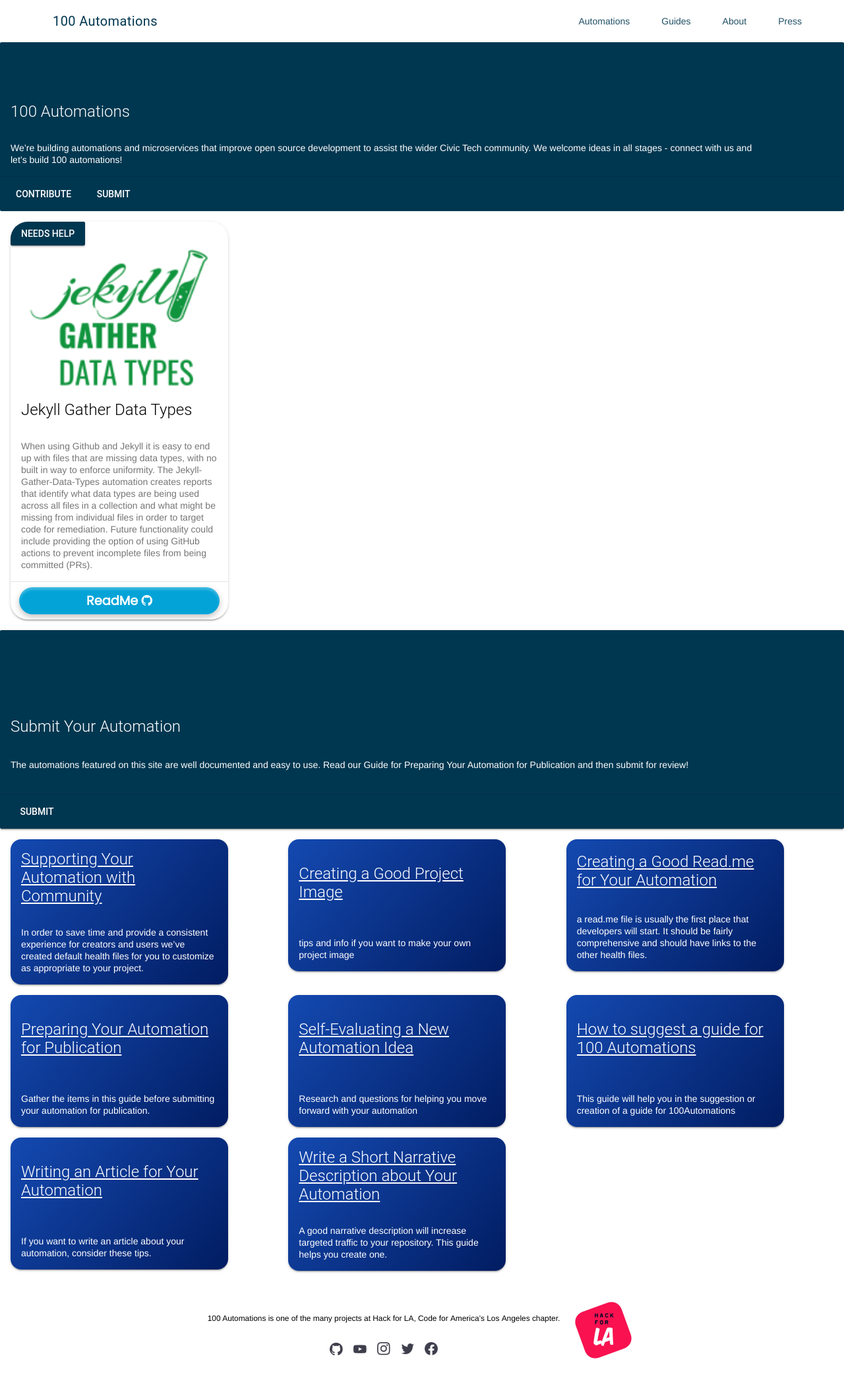
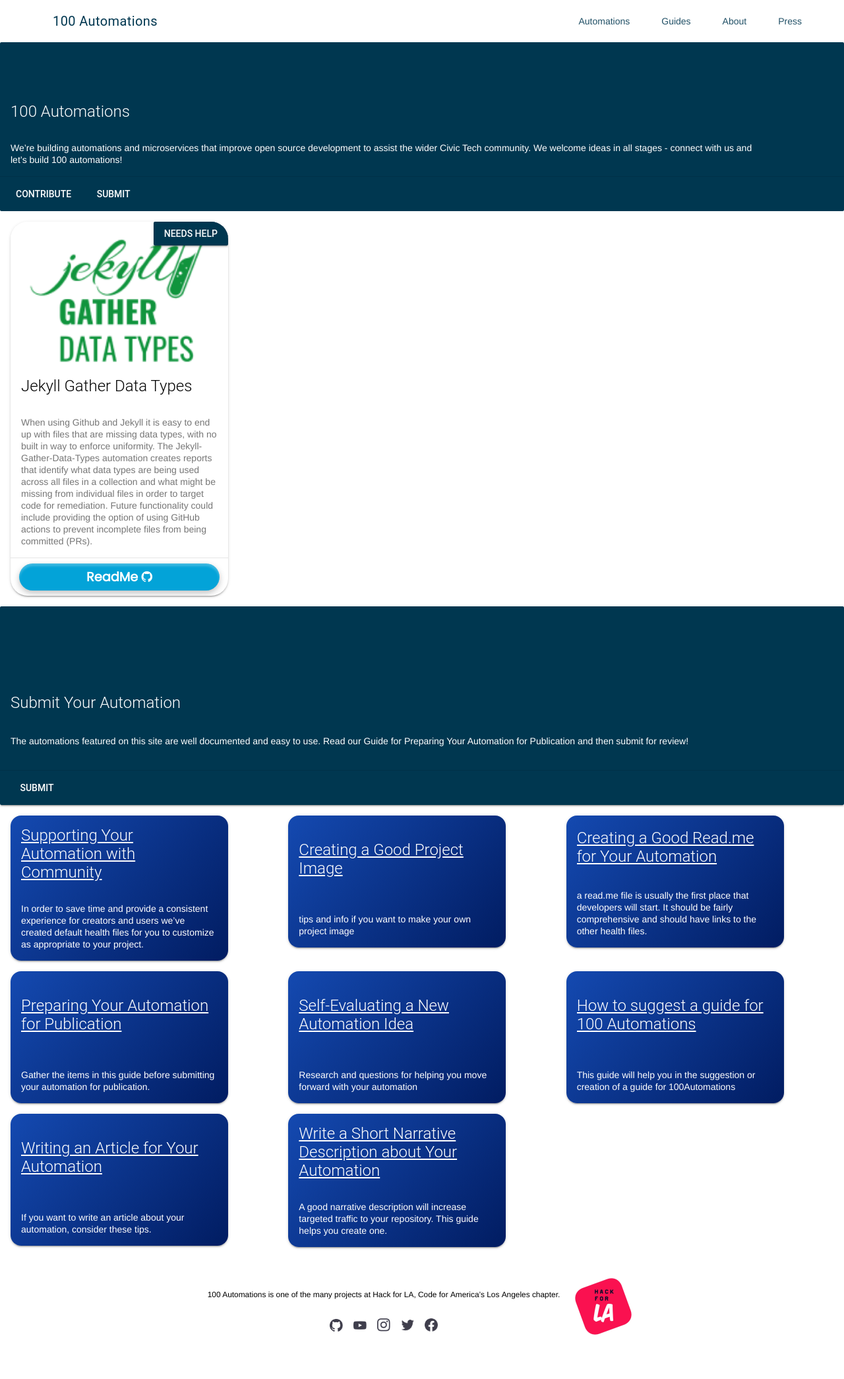
Before and after one commit to 100Automations/Website, a Jekyll site: the page built from index.html, in a window 1280 px wide. Shown: the whole page at 66% size. Built offline with Jekyll 4.4.1, drawn with Linux system fonts in a browser that asks for light colours.

Commit message:
perfect button inside card

```diff
--- a/_includes/ato_grid.html
+++ b/_includes/ato_grid.html
@@ -5,14 +5,19 @@
     {% for automation in site.automations %}
     <div class="ato_cell mdl-cell mdl-cell--4-col">
       <!-- Each card that is created will have a unique id accessed though the forloop.index-->
-      <div id="card_{{forloop.index}}.{{item}}" class="ato_card mdl-card mdl-shadow--2dp">
+      <div id="card_{{forloop.index}}" class="ato_card mdl-card mdl-shadow--2dp">
         <!-- This is a UX component that needs to be developed -->
         <!-- A list of needs that will display when the user clicks on it -->
         <!-- Note, we will be able to access the automation.needs and loop through them for display-->
         <div class="ato_needs mdl-card__menu">
-          <button class="mdl-button mdl-js-button mdl-button--raised mdl-js-ripple-effect">
+          <button id="button_{{ forloop.index }}" class="mdl-button mdl-js-button mdl-button--raised mdl-js-ripple-effect button-needs">
             Needs Help
           </button>
+          <ul id="needs_{{ forloop.index }}" class="needs_list d-none">
+            {% for item in automation.needs %}
+              <li>{{ item | capitalize }}</li>
+            {% endfor %}
+          </ul>
         </div>
         <!-- This is our image that we access through our own API -->
         <!-- The image folder is located in our assets -->
--- a/_sass/includes/ato_grid.scss
+++ b/_sass/includes/ato_grid.scss
@@ -1,22 +1,33 @@
 .automations {
+    .ato_needs.mdl-card__menu {
+        background: rgba(0, 55, 80, 1);
+        color: white;
+        position: absolute;
+        right: 0;
+        top: 0;
+        border-radius: 26px;
+
+        .mdl-button {
+            width: 100%;
+            background: rgba(0, 55, 80, 1);
+            color: white;
+        }
+
+        .needs_list {
+            padding-right: 20px;
+        }
+        .d-none {
+            display: none !important;
+        }
+        ;
+    }
+
+    ;
     .ato_grid.mdl-grid {
         .ato_cell.mdl-cell {
             .ato_card.mdl-card {
                 border-radius: 26px;
-                .ato_needs.mdl-card__menu {
-                  position: static;
-                  border-radius: 26px;
 
-
-                    .mdl-button {
-                        background: rgba(0, 55, 80, 1);
-                        color: white;
-                    }
-
-                    ;
-                }
-
-                ;
 
                 .ato_card-media>img {
                     width: 100%;
```
Also changed, not shown: other parts of _includes/ato_grid.html (+10 -0 lines).
